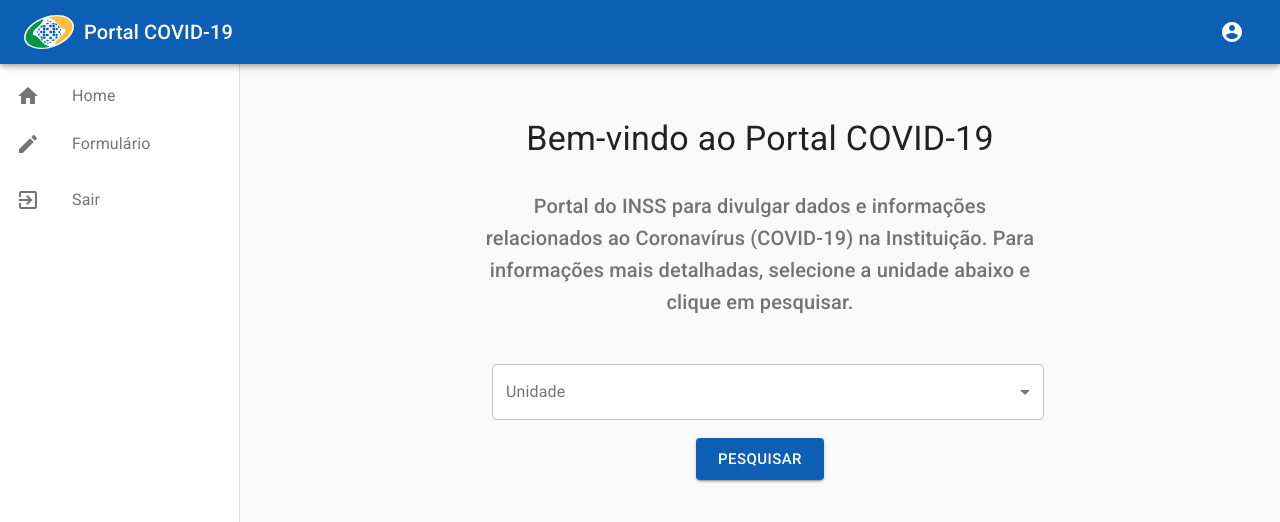
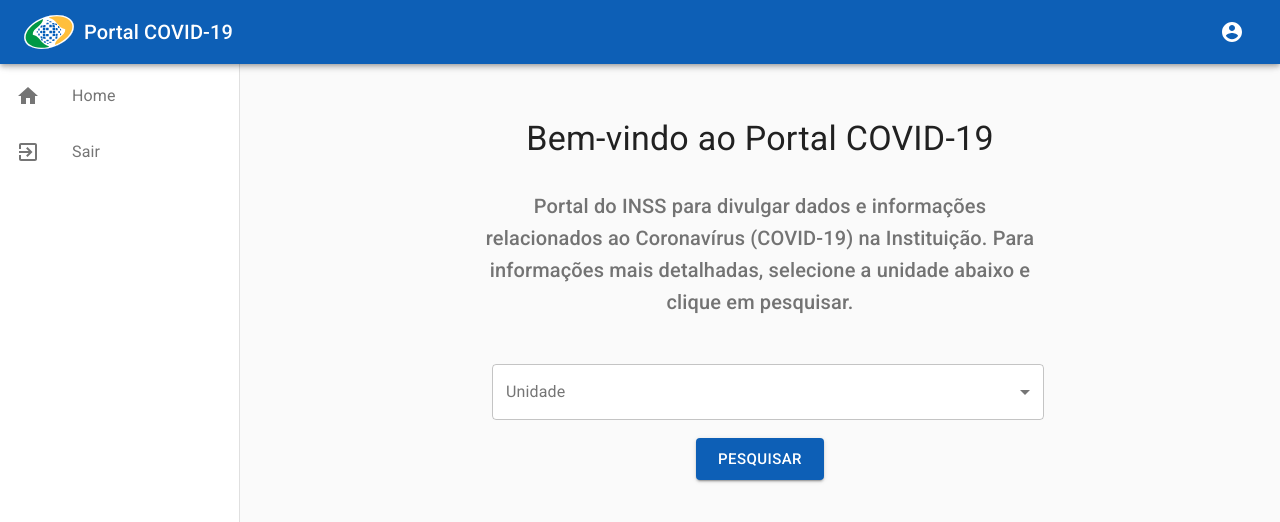
Before and after one commit to portal-covid/portal-covid-app, a React (Create React App) app: page / in a window 1280 px wide. Shown: the top 522 px of the page. Built offline with nearby package versions, Linux system fonts and the light colour scheme.

Commit message:
retira item do menu

```diff
--- a/src/pages/Main.js
+++ b/src/pages/Main.js
@@ -108,16 +108,6 @@
                     </ListItem>
                 </Link>
 
-                <Link
-                    to="/form"
-                    onClick={() => console.log('alterar dados')}
-                    style={{ textDecoration: 'none', color: '#757575' }}>
-                    <ListItem button key="Formulário">
-                        <ListItemIcon><EditIcon /></ListItemIcon>
-                        <ListItemText primary="Formulário" />
-                    </ListItem>
-                </Link>
-
                 <List>
                     <Link
                         to="#"
```
